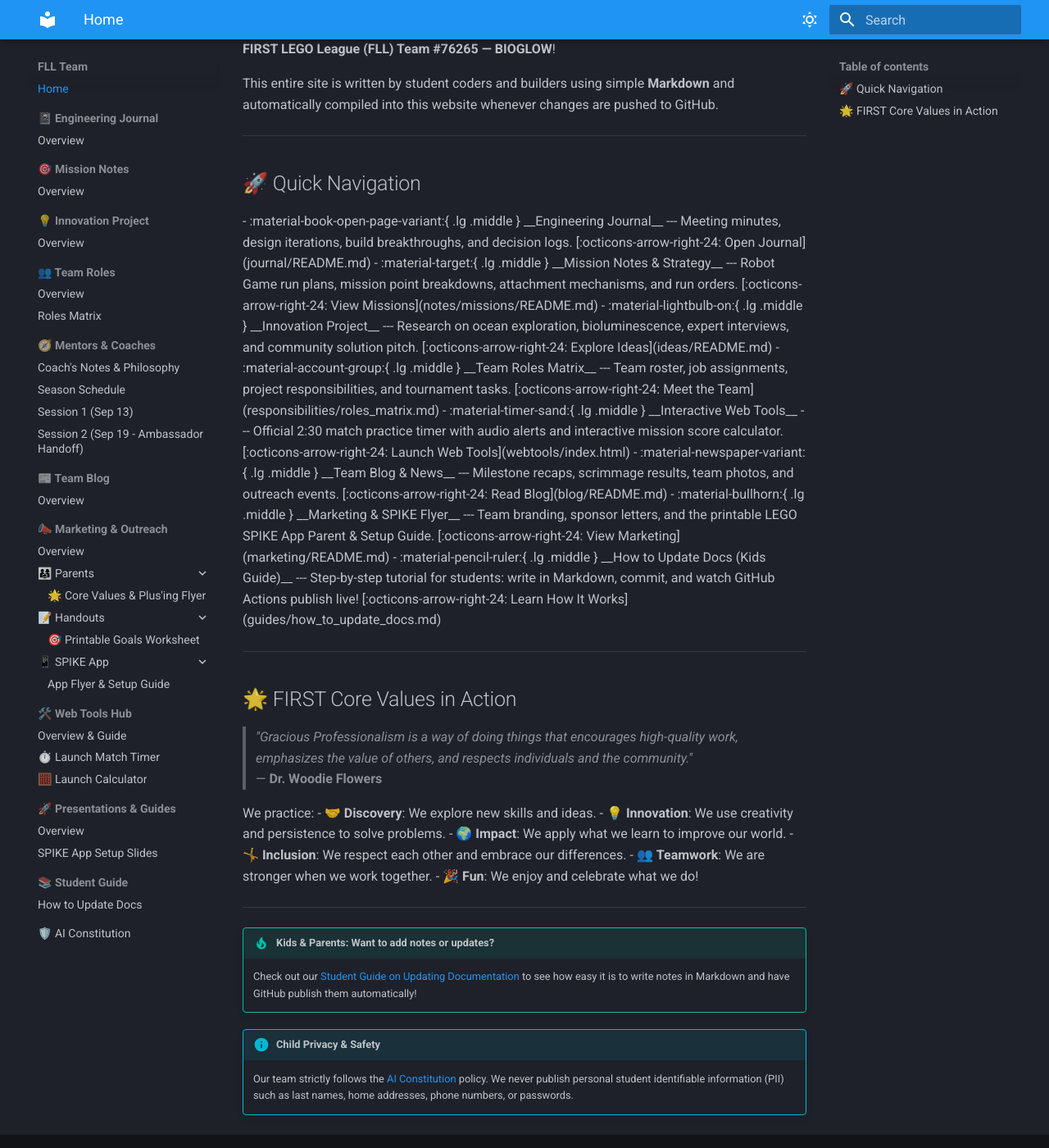
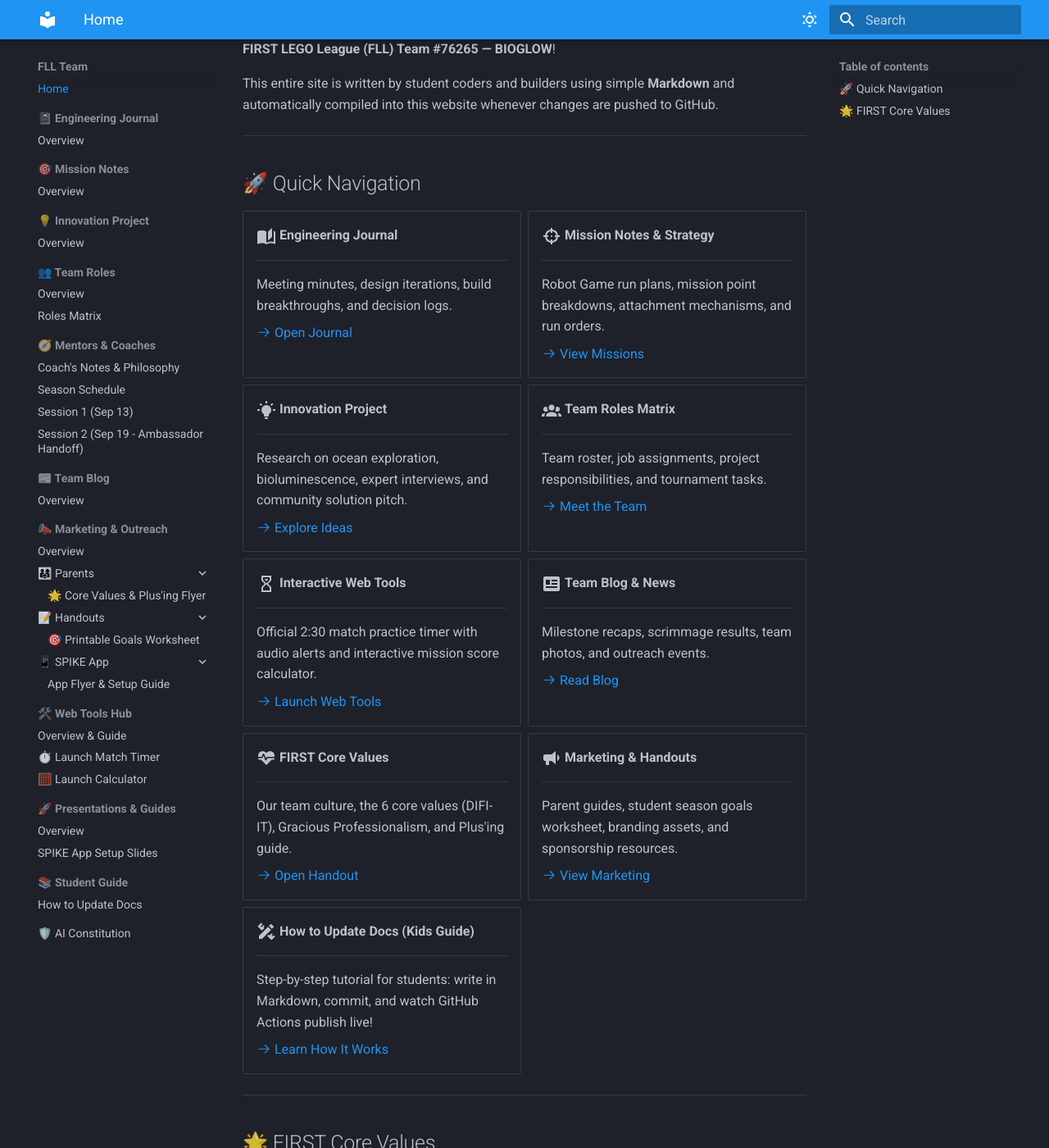
Before and after one commit to jaimeyu/FLL_76265_2026_BIOGLOW, an MkDocs documentation site: the page built from doc/index.md, in a window 1280 px wide and 1400 px high, scrolled down 215 px. Shown: the whole window at 82% size. Built offline with MkDocs 1.6.1 and Material for MkDocs 9.7.7, drawn with Linux system fonts in a browser that asks for light colours; some of the changed text lies outside the part shown.

Commit message:
fixing index.md

```diff
--- a/doc/index.md
+++ b/doc/index.md
@@ -62,11 +62,19 @@
 
     [:octicons-arrow-right-24: Read Blog](blog/README.md)
 
--   :material-bullhorn:{ .lg .middle } __Marketing & SPIKE Flyer__
+-   :material-heart-pulse:{ .lg .middle } __FIRST Core Values__
 
     ---
 
-    Team branding, sponsor letters, and the printable LEGO SPIKE App Parent & Setup Guide.
+    Our team culture, the 6 core values (DIFI-IT), Gracious Professionalism, and Plus'ing guide.
+
+    [:octicons-arrow-right-24: Open Handout](marketing/parents/core_values_flyer.html)
+
+-   :material-bullhorn:{ .lg .middle } __Marketing & Handouts__
+
+    ---
+
+    Parent guides, student season goals worksheet, branding assets, and sponsorship resources.
 
     [:octicons-arrow-right-24: View Marketing](marketing/README.md)
 
@@ -82,18 +90,14 @@
 
 ---
 
-## 🌟 FIRST Core Values in Action
+## 🌟 FIRST Core Values
 
 > *"Gracious Professionalism is a way of doing things that encourages high-quality work, emphasizes the value of others, and respects individuals and the community."*
 > — **Dr. Woodie Flowers**
 
-We practice:
-- 🤝 **Discovery**: We explore new skills and ideas.
-- 💡 **Innovation**: We use creativity and persistence to solve problems.
-- 🌍 **Impact**: We apply what we learn to improve our world.
-- 🤸 **Inclusion**: We respect each other and embrace our differences.
-- 👥 **Teamwork**: We are stronger when we work together.
-- 🎉 **Fun**: We enjoy and celebrate what we do!
+Our team practices the 6 FIRST® Core Values (Discovery, Innovation, Fun, Impact, Inclusion, and Teamwork) using the **DIFI-IT** framework, Dr. Woodie Flowers' Gracious Professionalism®, and our **Plus'ing** collaboration superpower (*"Yes, and..."*).
+
+[:octicons-arrow-right-24: Open Printable Core Values & Plus'ing Handout](marketing/parents/core_values_flyer.html){ .md-button .md-button--primary }
 
 ---
 
--- a/mkdocs.yml
+++ b/mkdocs.yml
@@ -53,6 +53,7 @@
   - pymdownx.tabbed:
       alternate_style: true
   - attr_list
+  - md_in_html
   - tables
   - toc:
       permalink: true
```
